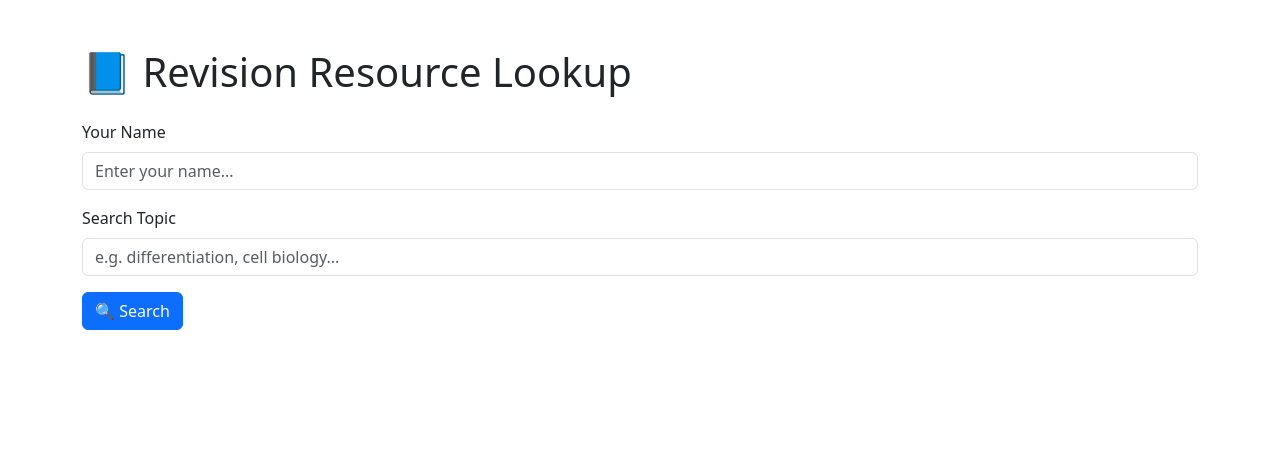
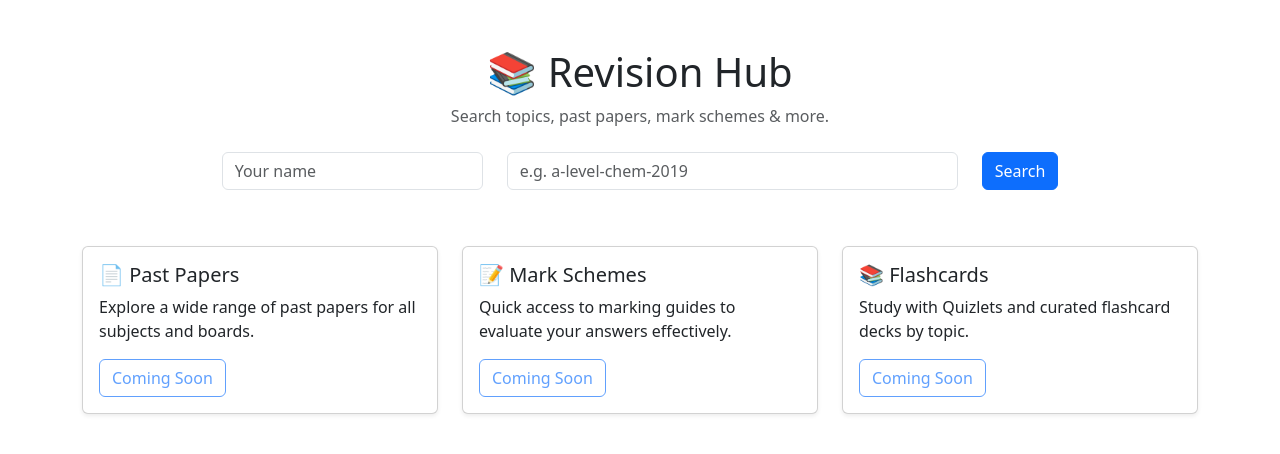
Before and after one commit to shaurya-arora/revision-hub, a React (Vite) app in the folder frontend/: page / in a window 1280 px wide. Shown: the top 454 px of the page. Built offline with nearby package versions, Linux system fonts and the light colour scheme.

Commit message:
Update Home.jsx UI to look like revision platform

```diff
--- a/frontend/src/Home.jsx
+++ b/frontend/src/Home.jsx
@@ -1,48 +1,79 @@
 import React, { useState } from "react";
 import { useNavigate } from "react-router-dom";
-import { Container, Form, Button } from "react-bootstrap";
+import { Container, Form, Button, Row, Col, Card } from "react-bootstrap";
 
 const Home = ({ setUsername }) => {
+  const [search, setSearch] = useState("");
   const [name, setName] = useState("");
-  const [code, setCode] = useState("");
   const navigate = useNavigate();
 
   const handleSubmit = (e) => {
     e.preventDefault();
-    if (name.trim() && code.trim()) {
-      setUsername(name);
-      navigate(`/chat/${code}`);
-    }
+    if (!name.trim() || !search.trim()) return;
+    setUsername(name.trim());
+    navigate(`/chat/${search.trim()}`);
   };
 
   return (
     <Container className="py-5">
-      <h1 className="mb-4">📘 Revision Resource Lookup</h1>
-      <Form onSubmit={handleSubmit}>
-        <Form.Group controlId="nameInput" className="mb-3">
-          <Form.Label>Your Name</Form.Label>
+      <div className="text-center mb-4">
+        <h1>📚 Revision Hub</h1>
+        <p className="text-muted">Search topics, past papers, mark schemes & more.</p>
+      </div>
+
+      <Form onSubmit={handleSubmit} className="mb-5">
+        <Row className="justify-content-center">
+          <Col md={3} className="mb-2">
             <Form.Control
               type="text"
-            placeholder="Enter your name..."
+              placeholder="Your name"
               value={name}
               onChange={(e) => setName(e.target.value)}
             />
-        </Form.Group>
-
-        <Form.Group controlId="codeInput" className="mb-3">
-          <Form.Label>Search Topic</Form.Label>
+          </Col>
+          <Col md={5} className="mb-2">
             <Form.Control
               type="text"
-            placeholder="e.g. differentiation, cell biology..."
-            value={code}
-            onChange={(e) => setCode(e.target.value)}
+              placeholder="e.g. a-level-chem-2019"
+              value={search}
+              onChange={(e) => setSearch(e.target.value)}
             />
-        </Form.Group>
+          </Col>
+          <Col md="auto">
+            <Button type="submit">Search</Button>
+          </Col>
+        </Row>
+      </Form>
 
-        <Button variant="primary" type="submit">
-          🔍 Search
-        </Button>
-      </Form>
+      <Row className="g-4">
+        <Col md={4}>
+          <Card className="shadow-sm">
+            <Card.Body>
+              <Card.Title>📄 Past Papers</Card.Title>
+              <Card.Text>Explore a wide range of past papers for all subjects and boards.</Card.Text>
+              <Button variant="outline-primary" disabled>Coming Soon</Button>
+            </Card.Body>
+          </Card>
+        </Col>
+        <Col md={4}>
+          <Card className="shadow-sm">
+            <Card.Body>
+              <Card.Title>📝 Mark Schemes</Card.Title>
+              <Card.Text>Quick access to marking guides to evaluate your answers effectively.</Card.Text>
+              <Button variant="outline-primary" disabled>Coming Soon</Button>
+            </Card.Body>
+          </Card>
+        </Col>
+        <Col md={4}>
+          <Card className="shadow-sm">
+            <Card.Body>
+              <Card.Title>📚 Flashcards</Card.Title>
+              <Card.Text>Study with Quizlets and curated flashcard decks by topic.</Card.Text>
+              <Button variant="outline-primary" disabled>Coming Soon</Button>
+            </Card.Body>
+          </Card>
+        </Col>
+      </Row>
     </Container>
   );
 };
```
Lines whose indentation alone changed are shown as unchanged.
